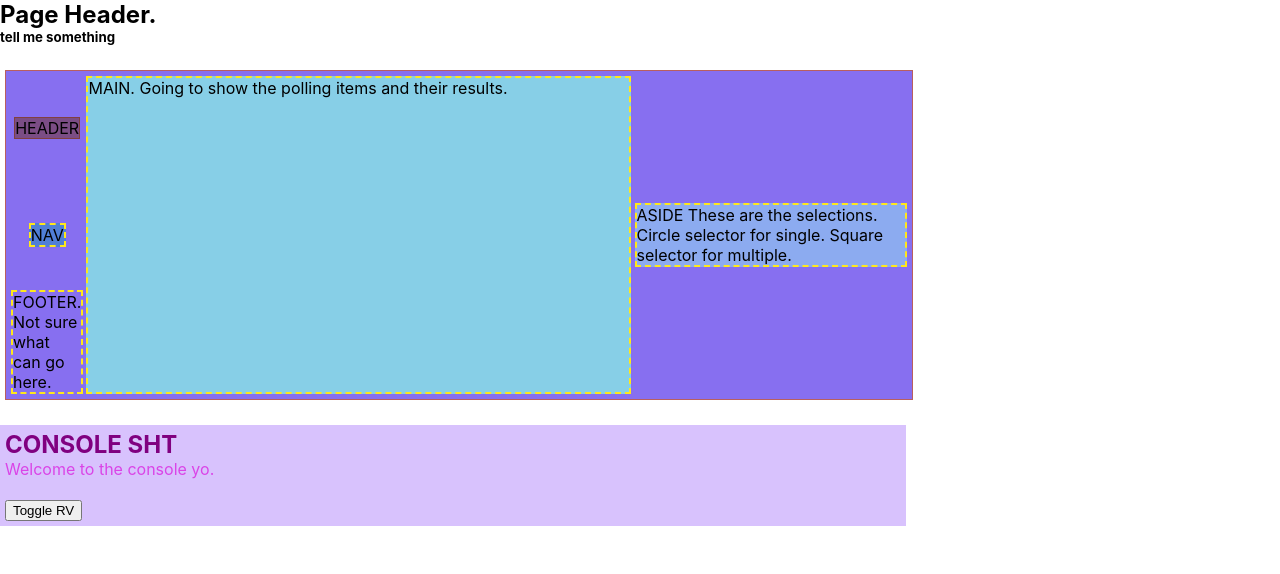
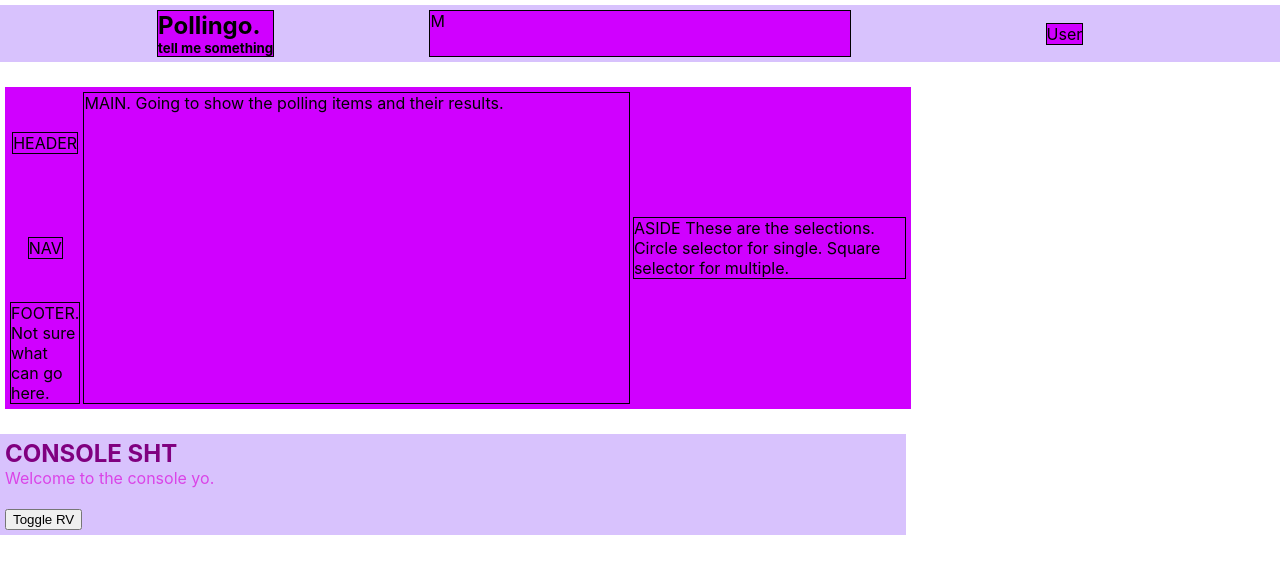
Before and after one commit to el7/Pollingo, a React (Create React App) app in the folder pollingo/: page / in a window 1280 px wide. Shown: the top 574 px of the page. Built offline with nearby package versions, Linux system fonts and the light colour scheme.

Commit message:
adding some framing and structure

```diff
--- a/pollingo/src/css/Header.css
+++ b/pollingo/src/css/Header.css
@@ -0,0 +1,40 @@
+.header {
+  background-color: #d8c2fd;
+  margin: 5px 0px 5px 0px;
+  padding: 5px;
+  display: -ms-grid;
+  display: grid;
+  grid-gap: .20em;
+  -ms-grid-rows: 1fr;
+      grid-template-rows: 1fr;
+  -ms-grid-columns: 1fr 1fr 1fr;
+      grid-template-columns: 1fr 1fr 1fr;
+      grid-template-areas: "header main aside";
+}
+
+.header header {
+  -ms-grid-row: 1;
+  -ms-grid-column: 1;
+  grid-area: header;
+  background-color: #d000ff;
+  border: 1px solid black;
+  margin: auto;
+}
+
+.header main {
+  -ms-grid-row: 1;
+  -ms-grid-column: 2;
+  grid-area: main;
+  background-color: #d000ff;
+  border: 1px solid black;
+}
+
+.header aside {
+  -ms-grid-row: 1;
+  -ms-grid-column: 3;
+  grid-area: aside;
+  background-color: #d000ff;
+  border: 1px solid black;
+  margin: auto;
+}
+/*# sourceMappingURL=Header.css.map */
--- a/pollingo/src/css/PollBox.css
+++ b/pollingo/src/css/PollBox.css
@@ -1,5 +1,4 @@
 .pollbox-1 {
-  border: 1px solid #b95f5f;
   margin: 25px 5px 25px 5px;
   padding: 5px;
   width: 95%;
@@ -15,35 +14,35 @@
 
 @media screen and (min-width: 39.9375em) {
   .pollbox-1 {
-    background-color: #7b4d85;
+    background-color: #d000ff;
     width: 50%;
   }
 }
 
 @media screen and (min-width: 47.9375em) {
   .pollbox-1 {
-    background-color: #7b4d85;
+    background-color: #d000ff;
     width: 60%;
   }
 }
 
 @media screen and (min-width: 63.9375em) {
   .pollbox-1 {
-    background-color: #876ff0;
+    background-color: #d000ff;
     width: 70%;
   }
 }
 
 @media screen and (min-width: 90.1875em) {
   .pollbox-1 {
-    background-color: #87cfe7;
+    background-color: #d000ff;
     width: 500px;
   }
 }
 
 @media screen and (min-width: 105em) {
   .pollbox-1 {
-    background-color: #7b4d85;
+    background-color: #d000ff;
     width: 80%;
   }
 }
@@ -52,8 +51,8 @@
   -ms-grid-row: 1;
   -ms-grid-column: 1;
   grid-area: header;
-  background-color: #7b4d85;
-  border: 1px solid #814040;
+  background-color: #d000ff;
+  border: 1px solid black;
   margin: auto;
 }
 
@@ -61,8 +60,8 @@
   -ms-grid-row: 2;
   -ms-grid-column: 1;
   grid-area: nav;
-  background-color: #507fd6;
-  border: 2px dashed #ffe81b;
+  background-color: #d000ff;
+  border: 1px solid black;
   margin: auto;
 }
 
@@ -71,8 +70,8 @@
   -ms-grid-row-span: 3;
   -ms-grid-column: 2;
   grid-area: main;
-  background-color: #87cfe7;
-  border: 2px dashed #ffe81b;
+  background-color: #d000ff;
+  border: 1px solid black;
 }
 
 .pollbox-1 aside {
@@ -80,8 +79,8 @@
   -ms-grid-row-span: 3;
   -ms-grid-column: 3;
   grid-area: aside;
-  background-color: #8cabf0;
-  border: 2px dashed #ffe81b;
+  background-color: #d000ff;
+  border: 1px solid black;
   margin: auto;
 }
 
@@ -89,8 +88,8 @@
   -ms-grid-row: 3;
   -ms-grid-column: 1;
   grid-area: footer;
-  background-color: #876ff0;
-  border: 2px dashed #ffe81b;
+  background-color: #d000ff;
+  border: 1px solid black;
   margin: auto;
 }
 /*# sourceMappingURL=PollBox.css.map */
--- a/pollingo/src/js/Header.js
+++ b/pollingo/src/js/Header.js
@@ -4,8 +4,18 @@ import "../css/Header.css";
 function Header() {
     return (
         <div className="header">
-            <h2> Page Header.</h2>
-            <h5>tell me something</h5>
+
+            <header>
+                <h2>Pollingo.</h2>
+                <h5>tell me something</h5>
+            </header>
+            <main>
+                M
+            </main>
+            <aside>
+                User
+            </aside>
+
         </div>
     )
 }
--- a/pollingo/src/scss/Header.scss
+++ b/pollingo/src/scss/Header.scss
@@ -2,6 +2,37 @@
 @import "util_functions";
 @import "util_mixins";
 
-.main {
-    background-color: red;
+.header {
+
+    background-color: rgb(216, 194, 253);
+    margin: 5px 0px 5px 0px;
+    padding: 5px;
+
+    display: grid;
+    grid-gap: .20em;
+    grid-template-rows: 1fr;
+    grid-template-columns: 1fr 1fr 1fr;
+    grid-template-areas:
+        "header main aside";
+
+    header{
+        grid-area: header;
+        background-color: getColor(pb-header-bg-1);
+        border: getSize(pb-border-1);
+        margin: auto;
+    }
+
+    main{
+        grid-area: main;
+        background-color: getColor(pb-header-bg-1);
+        border: getSize(pb-border-1);
+    }
+
+    aside{
+        grid-area: aside;
+        background-color: getColor(pb-header-bg-1);
+        border: getSize(pb-border-1);
+        margin: auto;
+    }
+
 }
```
Also changed, not shown: pollingo/src/js/reportWebVitals.js (line endings or trailing spaces), 2 other files (tests, documents, lock files or other folders).
